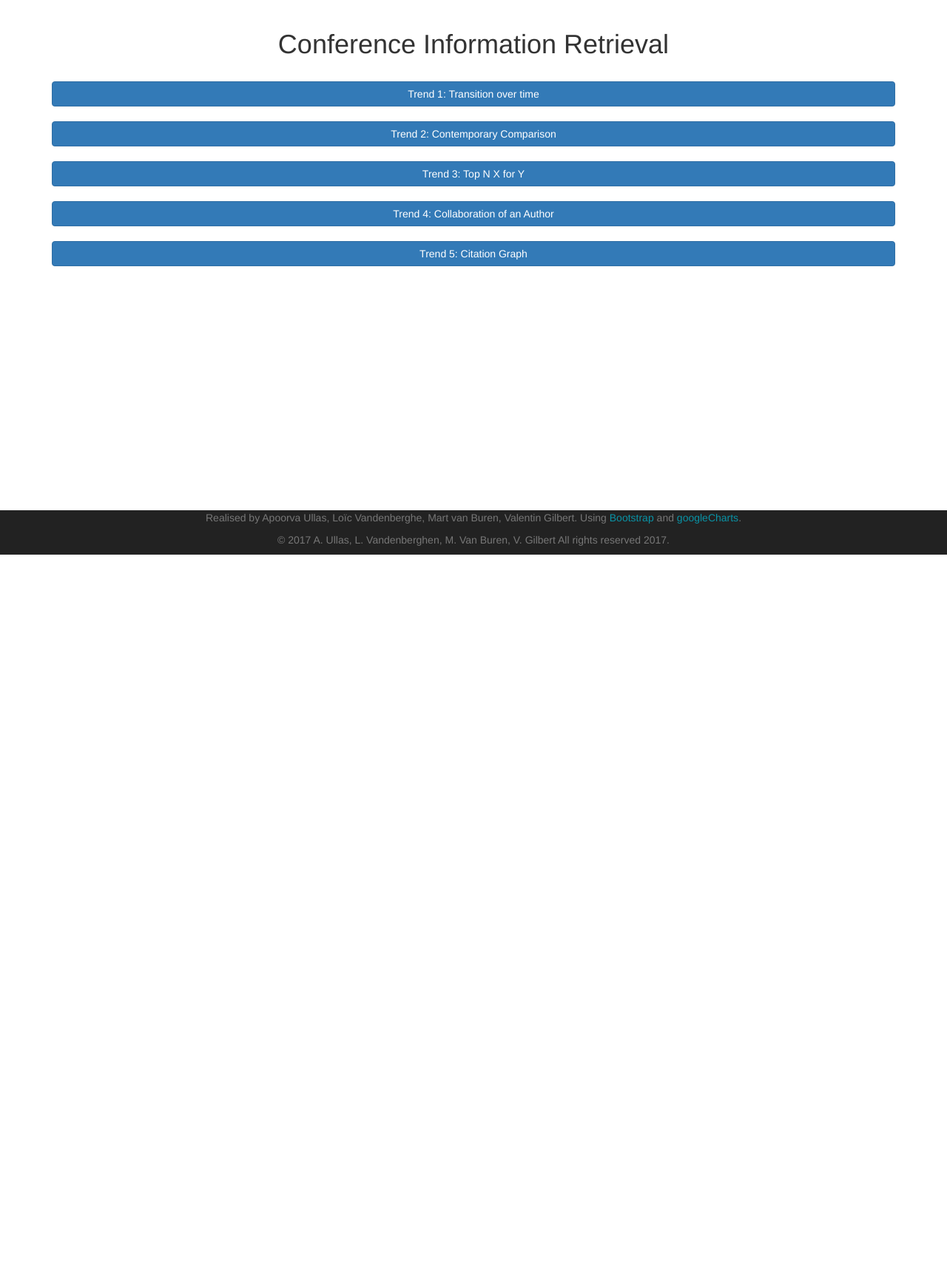
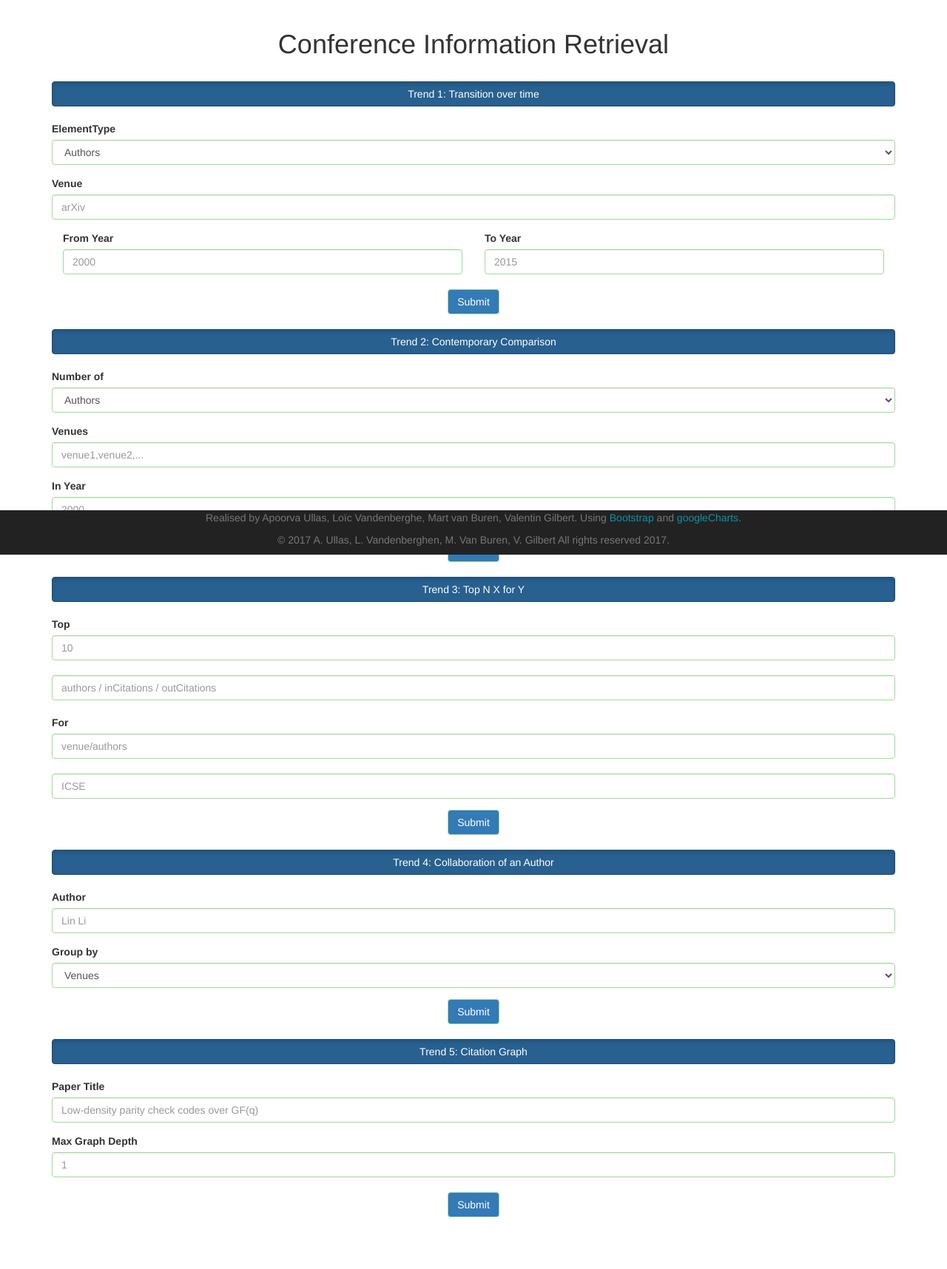
Before and after one commit to apoorva17/CS3219-A5, a Flask app: template views/index.html in a window 1280 px wide. Shown: the part 50-1766 px from the top of the page at 74% size. Before the commit the page ends 800 px from the top, so only its background shows below. Run offline with Flask 2, Linux system fonts and the light colour scheme; the template is opened without the code that fills it, so the values that code supplies are empty; some libraries are stand-ins or nearby versions.

Commit message:
RegExpr input html

```diff
--- a/app.py
+++ b/app.py
@@ -33,8 +33,8 @@
 @app.route('/a5/trend2')
 def trend2():
     subCollectionName = request.args.get('subCollectionName', type=str) or "authors"
-    venues = request.args.get('venues', type=str) or "arXiv,Journal of abnormal child psychology"
-    venues = venues.split(",")
+    venues = request.args.get('venues', type=str).split(",") or "arXiv,Journal of abnormal child psychology"
+    venues = venues
     year = request.args.get('year', type=int) or 2000
     return controller.trend2(subCollectionName, venues, year)
 
--- a/static/design.css
+++ b/static/design.css
@@ -38,28 +38,9 @@
 .list-group { margin-bottom:0px; }
 
 
-/*#body-bg {*/
-    /*background-attachment: fixed;*/
-    /*background-clip: border-box;*/
-    /*background-color: rgba(0, 0, 0, 0);*/
-    /*background-image: url("../images/background_utt6.jpg");*/
-    /*background-origin: padding-box;*/
-    /*background-position: 50% 0;*/
-    /*background-repeat: no-repeat;*/
-    /*background-size: cover !important;*/
-    /*position: relative;*/
-/*}*/
-
-
 .text-white{
     color: white;
 }
-
-/*.container-background{*/
-    /*background: rgba(0,0,0,0.2);*/
-    /*border-radius: 10px;*/
-/*}*/
-
 
 html{
     height: 100%;
@@ -83,3 +64,11 @@
     margin-top: 5%;
     min-height:50%;
 }
+
+:valid {
+	border-color: #9edc96;
+}
+
+:invalid {
+	border-color: #db9793;
+}
--- a/views/common_functions/form_common.html
+++ b/views/common_functions/form_common.html
@@ -1,20 +1,24 @@
 {%  macro getFormTrend1() %}
     <form action="/a5/trend1" method = "get">
         <div class="form-group">
-            <label for="#">Number of</label>
-            <input type="text" class="form-control" placeholder="authors" name="subCollectionName">
+            <label for="#">ElementType</label>
+            <select class="form-control" name="subCollectionName">
+				<option value="authors">Authors</option>
+				<option value="inCitations">In Citations</option>
+				<option value="outCitations">Out Citations</option>
+            </select>
         </div>
         <div class="form-group">
             <label for="#">Venue</label>
-            <input type="text" class="form-control" placeholder="arXiv" name="venue">
+            <input type="text" class="form-control" pattern="[0-9a-zA-Z]*" placeholder="arXiv" name="venue">
         </div>
         <div class="col-md-6 margin-bottom-20">
             <label for="#">From Year</label>
-            <input type="number" class="form-control" placeholder="2000" name="yearMin" min = "2000" max = "2016">
+            <input type="number" class="form-control" placeholder="2000" pattern="^[0-9]{4}$" name="yearMin" min = "2000" max = "2016">
         </div>
         <div class="col-md-6 margin-bottom-20">
             <label for="#">To Year</label>
-            <input type="number" class="form-control" placeholder="2015" name="yearMax" min = "2000" max = "2016">
+            <input type="number" class="form-control" placeholder="2015" pattern="^[0-9]{4}$" name="yearMax" min = "2000" max = "2016">
         </div>
         <div class="text-center margin-bottom-20" >
             <button type="submit" class="btn btn-primary" value="Submit">Submit</button>
@@ -26,15 +30,19 @@
     <form action="/a5/trend2" method = "get">
         <div class="form-group">
             <label for="#">Number of</label>
-            <input type="text" class="form-control" placeholder="authors" name="subCollectionName">
+            <select class="form-control" name="subCollectionName">
+				<option value="authors">Authors</option>
+				<option value="inCitations">In Citations</option>
+				<option value="outCitations">Out Citations</option>
+            </select>
         </div>
         <div class="form-group">
             <label for="#">Venues</label>
-            <input type="text" class="form-control" placeholder="venue1,venue2,..." name="venues">
+            <input type="text" class="form-control" placeholder="venue1,venue2,..." pattern="^[a-zA-Z0-9;,\s]*$"name="venues">
         </div>
         <div class="margin-bottom-20">
             <label for="#">In Year</label>
-            <input type="number" class="form-control" placeholder="2000" name="year" min = "2000" max = "2016">
+            <input type="number" class="form-control" placeholder="2000" name="year" pattern="^[0-9]{4}$" min = "2000" max = "2016">
         </div>
         <div class="text-center margin-bottom-20" >
             <button type="submit" class="btn btn-primary" value="Submit">Submit</button>
@@ -46,13 +54,13 @@
     <form action="/a5/trend3" method = "get">
         <div class="margin-bottom-20">
             <label for="#">Top</label>
-            <input type="number" class="form-control margin-bottom-20" placeholder="10" name="n">
-            <input name="elementType" type="text" class="form-control" placeholder="authors">
+            <input type="number" class="form-control margin-bottom-20" pattern="^[0-9]{1,4}$" placeholder="10" name="n">
+            <input name="elementType" type="text" placeholder="authors / inCitations / outCitations" pattern="^authors|inCitations|outCitation$" class="form-control" placeholder="authors">
         </div>
         <div class="form-group">
              <label for="#">For</label>
-             <input name="filterKeys" type="text" class="form-control margin-bottom-20" placeholder="venue">
-             <input type="text" class="form-control" placeholder="ICSE" name="filterValues">
+             <input name="filterKeys" type="text" class="form-control margin-bottom-20" pattern="^venue/authors$" placeholder="venue/authors">
+             <input type="text" class="form-control" placeholder="ICSE" pattern="^[a-zA-Z0-9\s]*$" name="filterValues">
         </div>
         <div class="text-center margin-bottom-20" >
             <button type="submit" class="btn btn-primary" value="Submit">Submit</button>
@@ -64,7 +72,7 @@
     <form action="/a5/trend4" method = "get">
         <div class="form-group">
             <label for="#">Author</label>
-            <input type="text" class="form-control" placeholder="Lin Li" name="author">
+            <input type="text" class="form-control" pattern="^[a-zA-Z0-9\s]*$" placeholder="Lin Li" name="author">
         </div>
         <div class="form-group">
             <label for="#">Group by</label>
@@ -84,7 +92,7 @@
     <form action="/a5/trend5" method = "get">
         <div class="form-group">
             <label for="#">Paper Title</label>
-            <input type="text" class="form-control" placeholder="Low-density parity check codes over GF(q)" name="author">
+            <input type="text" class="form-control" pattern="^[a-zA-Z0-9\s]*$" placeholder="Low-density parity check codes over GF(q)" name="title">
         </div>
         <div class="form-group">
             <label for="#">Max Graph Depth</label>
--- a/views/index.html
+++ b/views/index.html
@@ -42,11 +42,11 @@
     {{ commonFunctions.loadJavaScriptFiles() }}
     <script>
         $( document ).ready(function() {
-            $('#div-Trend1').hide();
-            $('div').filter(function() {
-                  return this.id.match(/Trend.*/);
-            }).hide();
-            //$('a.btn-trend').addClass("active");
+            //$('#div-Trend1').hide();
+            //$('div').filter(function() {
+            //      return this.id.match(/Trend.*/);
+            //}).hide();
+            $('a.btn-trend').addClass("active");
         });
 
         $(function() {
```
